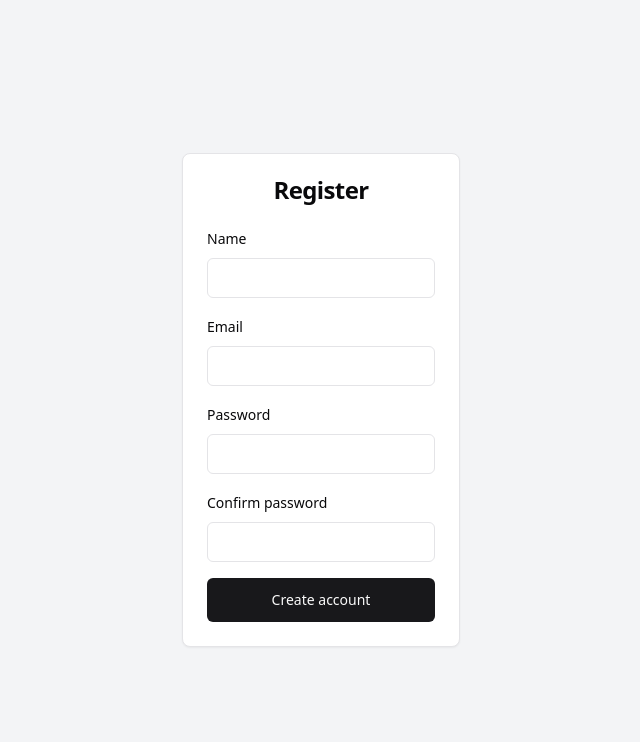
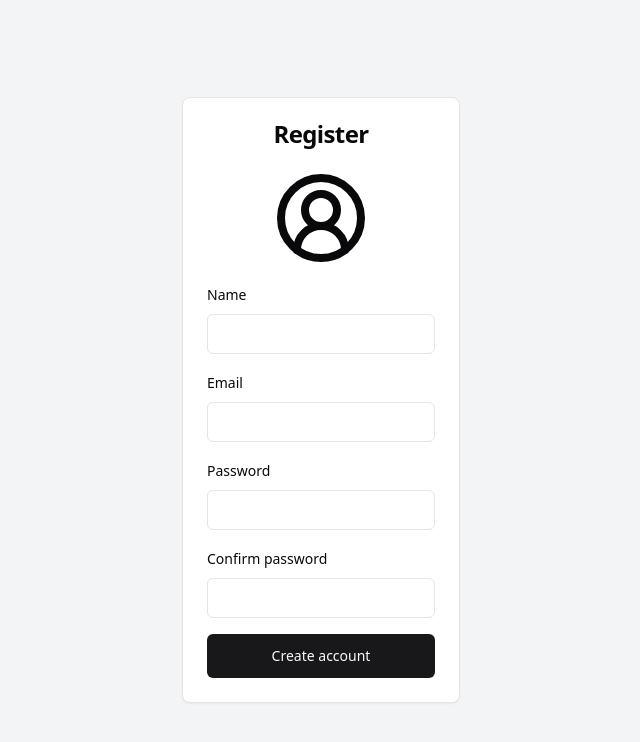
Before and after one commit to AlfredoPrograma/filez, a Next.js app: page /auth/register in a window 1280 px wide. Shown: the top 742 px of the page, without its empty margins (319-959 px from the left). Built offline with nearby package versions, Linux system fonts and the light colour scheme.

Commit message:
feature: add image field in register form

```diff
--- a/src/app/auth/register/components/register-form.tsx
+++ b/src/app/auth/register/components/register-form.tsx
@@ -3,22 +3,19 @@
 import { zodResolver } from '@hookform/resolvers/zod';
 import { useForm } from 'react-hook-form';
 import { z } from 'zod';
+import { AvatarRenderer } from '~/components/avatar-renderer';
+import { ImageUploaderField } from '~/components/forms/image-uploader-field';
 import { InputField } from '~/components/forms/input-field';
+import { Avatar, AvatarFallback, AvatarImage } from '~/components/ui/avatar';
 import { Button } from '~/components/ui/button';
-import {
-  Form,
-  FormControl,
-  FormField,
-  FormItem,
-  FormLabel,
-} from '~/components/ui/form';
-import { Input } from '~/components/ui/input';
+import { Form } from '~/components/ui/form';
 
 const registerSchema = z.object({
   name: z.string(),
   email: z.string().email(),
   password: z.string(),
   confirmPassword: z.string(),
+  image: z.instanceof(File).nullable(),
 });
 
 type RegisterFormValues = z.infer<typeof registerSchema>;
@@ -31,7 +28,7 @@ export function RegisterForm() {
       email: '',
       password: '',
       confirmPassword: '',
-      // image: ""
+      image: null,
     },
   });
 
@@ -45,6 +42,16 @@ export function RegisterForm() {
         onSubmit={form.handleSubmit(onSubmit)}
         className='space-y-4'
       >
+        <ImageUploaderField<RegisterFormValues>
+          name='image'
+          avatarRenderer={({ openFileSelector, previewSrc }) => (
+            <AvatarRenderer
+              openFileSelector={openFileSelector}
+              previewSrc={previewSrc}
+            />
+          )}
+        />
+
         <InputField<RegisterFormValues>
           name='name'
           label='Name'
```
